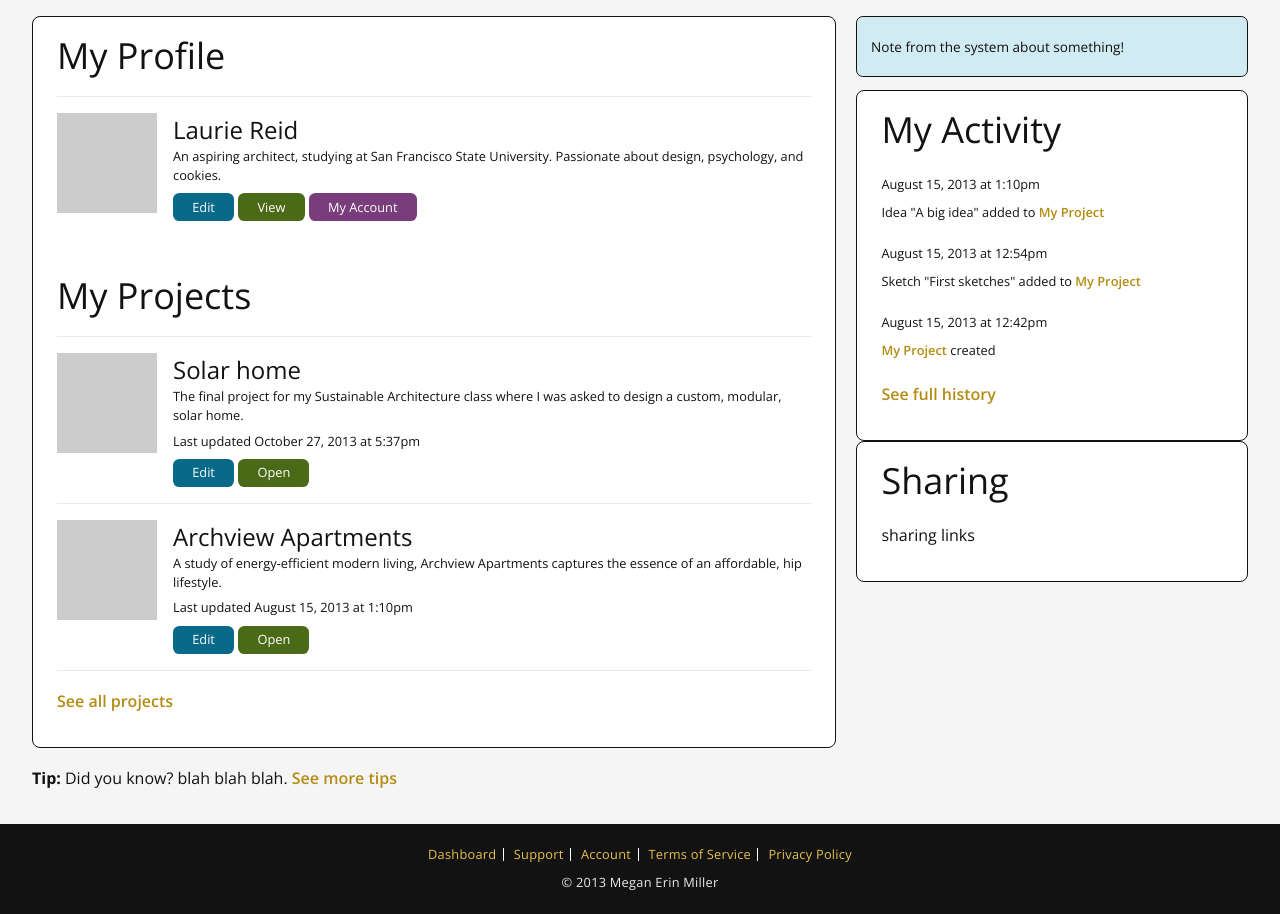
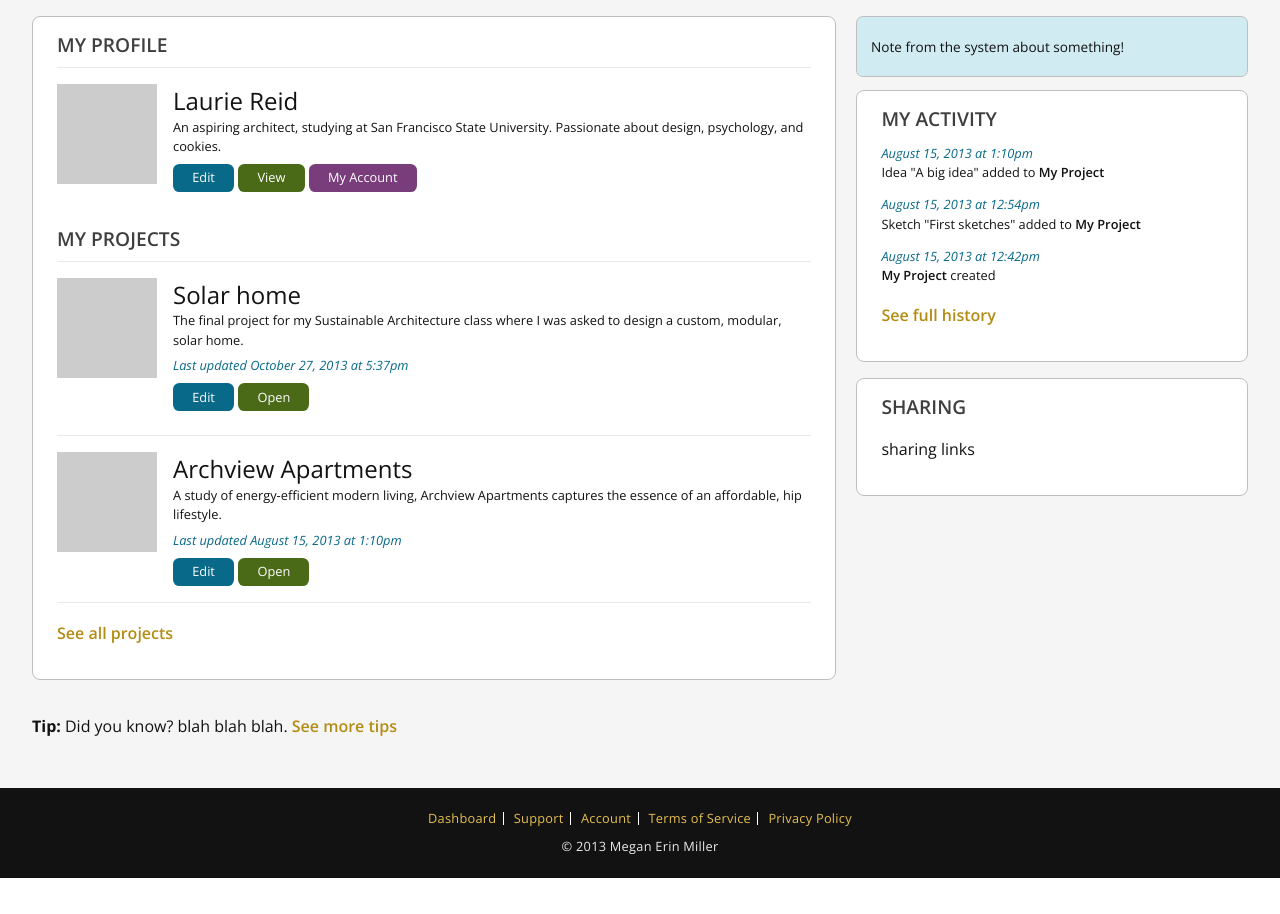
Before and after one commit to meganem/bc-prototype, a PHP site: page /dashboard in a window 1280 px wide. Shown: the part 89-1003 px from the top of the page. After the commit the page ends 967 px from the top, so only its background shows below. Run offline with PHP 8.4, Linux system fonts and the light colour scheme; some libraries are stand-ins or nearby versions.

Commit message:
misc styles tweaking for alerts, modals, rows, date styles, etc.

```diff
--- a/css/master.css
+++ b/css/master.css
@@ -257,91 +257,92 @@ a.logo-link:hover, a.logo-link:focus, a.logo-link:active {
 .row {
   clear: both;
   overflow: hidden;
-}
-/* line 198, ../scss/_base.scss */
+  margin-bottom: 1em;
+}
+/* line 200, ../scss/_base.scss */
 .row .span1 {
   width: 6.77966%;
   float: left;
   margin-right: 1.69492%;
   display: inline;
 }
-/* line 199, ../scss/_base.scss */
+/* line 201, ../scss/_base.scss */
 .row .span2 {
   width: 15.25424%;
   float: left;
   margin-right: 1.69492%;
   display: inline;
 }
-/* line 200, ../scss/_base.scss */
+/* line 202, ../scss/_base.scss */
 .row .span3 {
   width: 23.72881%;
   float: left;
   margin-right: 1.69492%;
   display: inline;
 }
-/* line 201, ../scss/_base.scss */
+/* line 203, ../scss/_base.scss */
 .row .span4 {
   width: 32.20339%;
   float: left;
   margin-right: 1.69492%;
   display: inline;
 }
-/* line 202, ../scss/_base.scss */
+/* line 204, ../scss/_base.scss */
 .row .span5 {
   width: 40.67797%;
   float: left;
   margin-right: 1.69492%;
   display: inline;
 }
-/* line 203, ../scss/_base.scss */
+/* line 205, ../scss/_base.scss */
 .row .span6 {
   width: 49.15254%;
   float: left;
   margin-right: 1.69492%;
   display: inline;
 }
-/* line 204, ../scss/_base.scss */
+/* line 206, ../scss/_base.scss */
 .row .span7 {
   width: 57.62712%;
   float: left;
   margin-right: 1.69492%;
   display: inline;
 }
-/* line 205, ../scss/_base.scss */
+/* line 207, ../scss/_base.scss */
 .row .span8 {
   width: 66.10169%;
   float: left;
   margin-right: 1.69492%;
   display: inline;
 }
-/* line 206, ../scss/_base.scss */
+/* line 208, ../scss/_base.scss */
 .row .span9 {
   width: 74.57627%;
   float: left;
   margin-right: 1.69492%;
   display: inline;
 }
-/* line 207, ../scss/_base.scss */
+/* line 209, ../scss/_base.scss */
 .row .span10 {
   width: 83.05085%;
   float: left;
   margin-right: 1.69492%;
   display: inline;
 }
-/* line 208, ../scss/_base.scss */
+/* line 210, ../scss/_base.scss */
 .row .span11 {
   width: 91.52542%;
   float: left;
   margin-right: 1.69492%;
   display: inline;
 }
-/* line 209, ../scss/_base.scss */
+/* line 211, ../scss/_base.scss */
 .row div:last-child {
   margin-right: 0;
 }
 
 /* --------------- FOOTER --------------- */
-/* line 214, ../scss/_base.scss */
+/* line 216, ../scss/_base.scss */
 #footer {
   position: relative;
   margin-top: -90px;
@@ -350,7 +351,7 @@ a.logo-link:hover, a.logo-link:focus, a.logo-link:active {
   font-size: 0.8em;
 }
 
-/* line 221, ../scss/_base.scss */
+/* line 223, ../scss/_base.scss */
 #footer p {
   margin: 0;
 }
@@ -559,15 +560,20 @@ ul.dropdown li.notifications {
 .notification-message {
   font-size: 0.8em;
   margin-bottom: 0.5em;
-}
-
-/* line 33, ../scss/modules/_notification.scss */
+  line-height: 1.5em;
+}
+/* line 34, ../scss/modules/_notification.scss */
+.notification-message a {
+  color: #121212;
+}
+
+/* line 41, ../scss/modules/_notification.scss */
 ul.dropdown li .notification-link a {
   padding: 0;
   font-size: 0.8em;
 }
 
-/* line 37, ../scss/modules/_notification.scss */
+/* line 45, ../scss/modules/_notification.scss */
 ul.dropdown li .notification-link a:after {
   content: " »";
 }
@@ -1034,7 +1040,7 @@ h1.project-title {
 /* line 2, ../scss/modules/_modal.scss */
 .well, .modal, .panel {
   background: white;
-  border: 1px solid #121212;
+  border: 1px solid #bfbfbf;
   padding: 1em 1.5em;
   -webkit-box-sizing: border-box;
   -moz-box-sizing: border-box;
@@ -1052,9 +1058,10 @@ h1.project-title {
   position: absolute;
   left: 50%;
   padding: 0.7em 1em;
-}
-
-/* line 16, ../scss/modules/_modal.scss */
+  border-color: #121212;
+}
+
+/* line 17, ../scss/modules/_modal.scss */
 .panel {
   -webkit-border-radius: 0;
   -moz-border-radius: 0;
@@ -1071,18 +1078,31 @@ h1.project-title {
   z-index: 20;
 }
 
-/* line 28, ../scss/modules/_modal.scss */
+/* line 29, ../scss/modules/_modal.scss */
+.well h2, .modal h2, .panel h2 {
+  text-transform: uppercase;
+  font-size: 1.2em;
+  font-weight: 600;
+  color: #3f3f3f;
+}
+
+/* line 35, ../scss/modules/_modal.scss */
 .well > h2:first-child, .modal > h2:first-child, .panel > h2:first-child, .well > h3:first-child, .modal > h3:first-child, .panel > h3:first-child {
   margin-top: 0;
 }
 
+/* line 39, ../scss/modules/_modal.scss */
+.well.well-dark, .well-dark.modal, .well-dark.panel {
+  background: #f0f0f0;
+}
+
 /* --------------- Modal arrows --------------- */
-/* line 33, ../scss/modules/_modal.scss */
+/* line 44, ../scss/modules/_modal.scss */
 .modal-arrow {
   height: 0px;
 }
 
-/* line 36, ../scss/modules/_modal.scss */
+/* line 47, ../scss/modules/_modal.scss */
 .modal-arrow:before, .modal-arrow:after {
   content: " ";
   height: 0;
@@ -1091,7 +1111,7 @@ h1.project-title {
   border: 15px solid transparent;
 }
 
-/* line 43, ../scss/modules/_modal.scss */
+/* line 54, ../scss/modules/_modal.scss */
 .modal-arrow:before {
   z-index: 2;
   border-top-color: white;
@@ -1099,7 +1119,7 @@ h1.project-title {
   margin-top: 35px;
 }
 
-/* line 49, ../scss/modules/_modal.scss */
+/* line 60, ../scss/modules/_modal.scss */
 .modal-arrow:after {
   z-index: 1;
   border-top-color: #3f3f3f;
@@ -1108,19 +1128,19 @@ h1.project-title {
 }
 
 /* --------------- Arrows for new node form states --------------- */
-/* line 56, ../scss/modules/_modal.scss */
+/* line 67, ../scss/modules/_modal.scss */
 .is-short .modal-arrow:before {
   left: 95px;
   margin-top: 170px;
 }
 
-/* line 60, ../scss/modules/_modal.scss */
+/* line 71, ../scss/modules/_modal.scss */
 .is-short .modal-arrow:after {
   left: 95px;
   margin-top: 172px;
 }
 
-/* line 64, ../scss/modules/_modal.scss */
+/* line 75, ../scss/modules/_modal.scss */
 .is-long .modal-arrow:before {
   border-top-color: transparent;
   border-right-color: white;
@@ -1128,7 +1148,7 @@ h1.project-title {
   margin-top: 160px;
 }
 
-/* line 70, ../scss/modules/_modal.scss */
+/* line 81, ../scss/modules/_modal.scss */
 .is-long .modal-arrow:after {
   border-top-color: transparent;
   border-right-color: #3f3f3f;
@@ -1151,46 +1171,41 @@ h1.project-title {
   top: 150px;
 }
 
-/* line 13, ../scss/modules/_alert.scss */
-.well.alert, .alert.modal, .alert.panel {
-  margin-bottom: 1em;
-}
-
-/* line 17, ../scss/modules/_alert.scss */
+/* line 14, ../scss/modules/_alert.scss */
 .alert-success {
   background: #e3ebd6;
 }
-/* line 19, ../scss/modules/_alert.scss */
+/* line 16, ../scss/modules/_alert.scss */
 .alert-success a {
   color: #4b6a18;
 }
-/* line 22, ../scss/modules/_alert.scss */
+/* line 19, ../scss/modules/_alert.scss */
 .alert-success a:hover {
   color: #121212;
 }
 
-/* line 27, ../scss/modules/_alert.scss */
+/* line 24, ../scss/modules/_alert.scss */
 .alert-error {
   background: #eed5d4;
 }
-/* line 29, ../scss/modules/_alert.scss */
+/* line 26, ../scss/modules/_alert.scss */
 .alert-error a {
   color: #ae2f2c;
 }
-/* line 32, ../scss/modules/_alert.scss */
+/* line 29, ../scss/modules/_alert.scss */
 .alert-error a:hover {
   color: #121212;
 }
 
-/* line 36, ../scss/modules/_alert.scss */
+/* line 33, ../scss/modules/_alert.scss */
 .alert-info {
   background: #d1ebf3;
 }
-/* line 38, ../scss/modules/_alert.scss */
+/* line 35, ../scss/modules/_alert.scss */
 .alert-info a {
   color: #086989;
 }
-/* line 41, ../scss/modules/_alert.scss */
+/* line 38, ../scss/modules/_alert.scss */
 .alert-info a:hover {
   color: #121212;
 }
@@ -1589,7 +1604,7 @@ input.disabled {
 }
 
 /* line 12, ../scss/modules/_dashboard.scss */
-.project-updated-date {
+.date {
   font-style: italic;
   color: #086989;
 }
--- a/scss/_base.scss
+++ b/scss/_base.scss
@@ -195,6 +195,8 @@ a.logo-link:hover, a.logo-link:focus, a.logo-link:active {
 .row {
     clear:both;
     overflow:hidden;
+    margin-bottom:1em;
+
     .span1 { @include span-columns(1,12); }
     .span2 { @include span-columns(2,12); }
     .span3 { @include span-columns(3,12); }
--- a/scss/modules/_alert.scss
+++ b/scss/modules/_alert.scss
@@ -9,9 +9,6 @@
 	width:300px;
 	margin-left:-150px;
 	top: 150px;
-}
-.well.alert {
-	margin-bottom:1em;
 }
 
 .alert-success {
--- a/scss/modules/_dashboard.scss
+++ b/scss/modules/_dashboard.scss
@@ -9,7 +9,7 @@
 .dashboard {
 	h1 {display:none;}
 }
-.project-updated-date {
+.date {
 	font-style:italic;
 	color:$blue;
 }
--- a/scss/modules/_modal.scss
+++ b/scss/modules/_modal.scss
@@ -1,7 +1,7 @@
 /* --------------- Wells, Modals, and Panels --------------- */
 .well {
     background: $white;
-    border:1px solid $black;
+    border:1px solid lighten($gray, 50%);
     padding: 1em 1.5em;
     @include box-sizing(border-box);
     @include border-radius(0.5em);
@@ -12,6 +12,7 @@
     position:absolute;
     left: 50%;
     padding:0.7em 1em;
+    border-color:$black;
 }
 .panel {
     @include border-radius(0);
@@ -25,8 +26,18 @@
     z-index: 20;
 }
 
+.well h2 {
+    text-transform:uppercase;
+    font-size:1.2em;
+    font-weight: 600;
+    color:$gray;
+}
 .well > h2:first-child, .well > h3:first-child {
     margin-top:0;
+}
+
+.well.well-dark {
+    background: darken( $beige, 2% );
 }
 
 /* --------------- Modal arrows --------------- */
--- a/scss/modules/_notification.scss
+++ b/scss/modules/_notification.scss
@@ -29,6 +29,14 @@ ul.dropdown li.notifications {
 .notification-message {
     font-size: 0.8em;
     margin-bottom: 0.5em;
+    line-height: 1.5em;
+
+    a {
+        color:$black;
+    }
+    a:hover, a:focus {
+
+    }
 }
 ul.dropdown li .notification-link a {
     padding:0;
```
